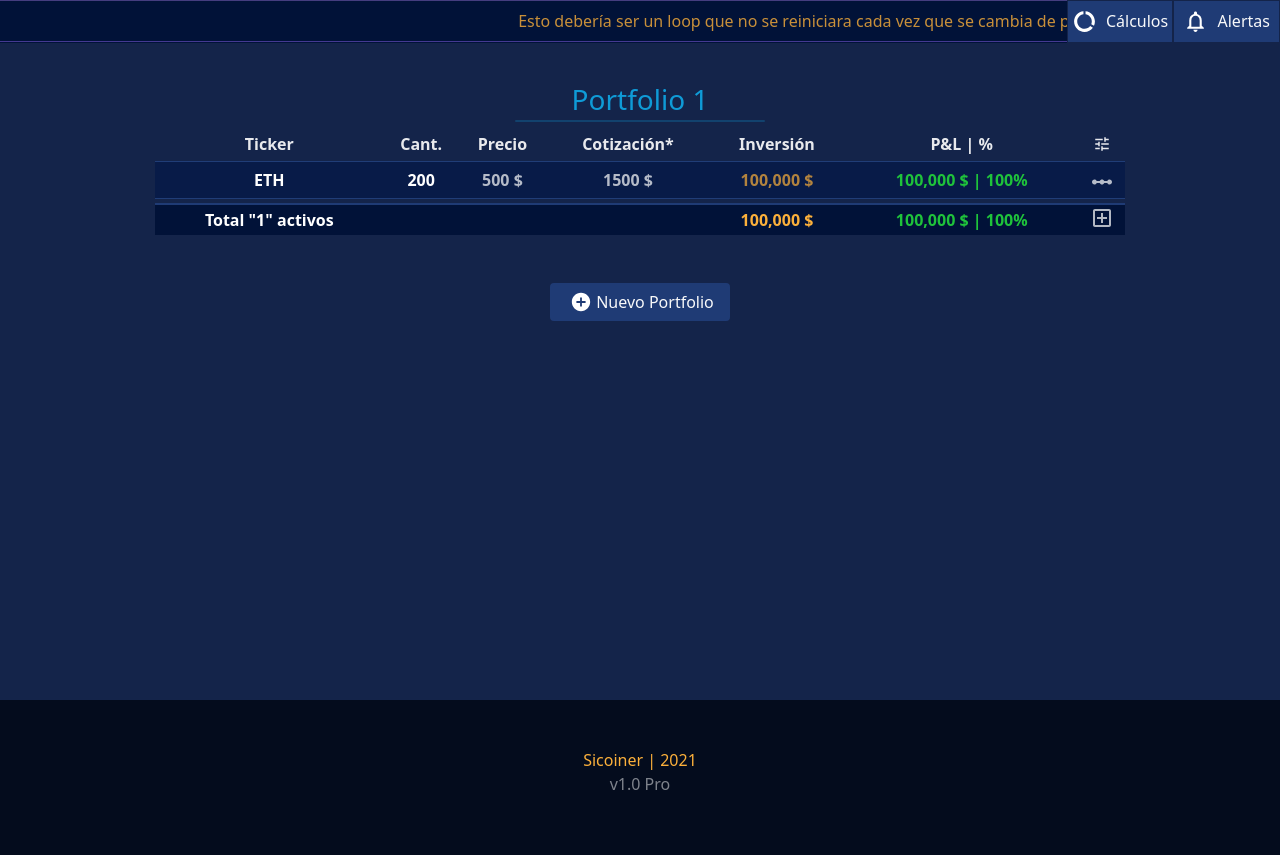
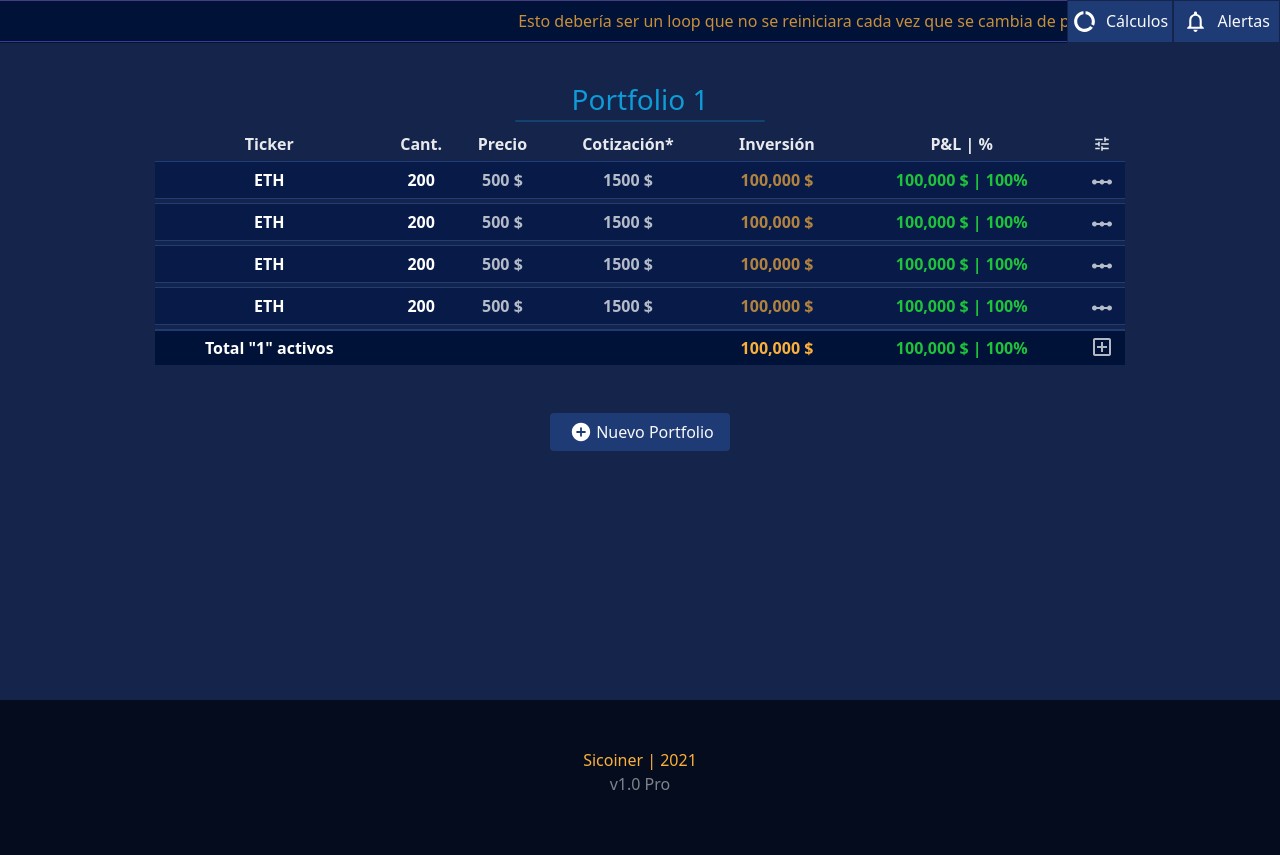
Before and after one commit to XekeL121/SicoinerHTML, a PHP site: page / in a window 1280 px wide. Shown: the part 88-943 px from the top of the page. Run offline with PHP 8.4, Linux system fonts and the light colour scheme; lists and menus that the app fills with data are empty; some libraries are stand-ins or nearby versions.

Commit message:
Varios retoques de código, parece que todo ok

```diff
--- a/css/styles.css
+++ b/css/styles.css
@@ -10,9 +10,14 @@ button{
     border: none !important;
 }
 
+.form-select > option{
+    text-align: center !important;
+}
+
 body{
     min-height: 100vh;
 }
+
 
 
 /* html{
@@ -58,12 +63,6 @@ h1{
     margin-bottom: auto;
 }
 
-.submenu .noticias{
-    /* margin-left: 10px !important;  */
-    /* text-overflow: ellipsis; */
-   /*  max-width: 98%;   */
-}
-
 #nuevoPort:hover,
 .submenu a:hover{
     background-color: rgb(44 83 178) !important;
@@ -74,16 +73,6 @@ h1{
     border-top: 0.1px rgb(137, 116, 230) inset !important;
     border-bottom: 0.1px rgb(86, 68, 168) inset !important;
 }
-
-/* #info {
-    width: 12px;
-    margin-bottom: 2.5px !important;
-    margin-right: 2px !important;
-} */
-
-/* #info p{
-    width: 20px;
-} */
 
 
 /* Falta maquetar */
@@ -160,7 +149,8 @@ hr {
     color: white;
 }
 
-.table > tr > .celda {
+.table > tr,
+#total > .celda{
     border-bottom: none !important;
     border-top: none !important;
     vertical-align: middle !important;
@@ -173,7 +163,7 @@ hr {
     padding-bottom: 5px !important;
 }
 
-#datos .celda {
+.activos .celda {
     padding-top: 3px !important;
     padding-bottom: 3px !important;
     border-bottom: rgb(32 61 119) solid 0.5px !important;
@@ -372,7 +362,7 @@ footer{
         font-size: 12px !important;
     }
 
-    #datos .celda {
+    .activos .celda {
         padding-top: 1px !important;
         padding-bottom: 1px !important;
         font-size: 12px !important;
@@ -490,7 +480,7 @@ footer{
         font-size: 11px !important;
     }
 
-    #datos .celda {
+    .activos .celda {
         padding-top: 1px !important;
         padding-bottom: 1px !important;
         font-size: 11px !important;
@@ -578,7 +568,7 @@ footer{
         font-size: 8px !important;
     }
 
-    #datos .celda {
+    .activos .celda {
         padding-top: 1px !important;
         padding-bottom: 1px !important;
         font-size: 8px !important;
@@ -662,7 +652,7 @@ footer{
         font-size: 10px !important;
     }
 
-    #datos .celda {
+    .activos .celda {
         padding-top: 1px !important;
         padding-bottom: 1px !important;
         font-size: 10px !important;
--- a/includes/calculos.php
+++ b/includes/calculos.php
@@ -1,6 +1,6 @@
-                <div class="ofertas p-2 px-5 row text-center justify-content-center  azulFondo">
+                <div class="ofertas p-2 px-5 text-center justify-content-center  azulFondo">
                     <!-- Aquí comienza el contenido -->
-                    <div class="tarjetas px-2 my-3 col col-lg-9 col-xl-8 col-md-8 col-8 text-center rounded of-hidden">
+                    <div class="tarjetas px-2 my-3 col col-lg-9 col-xl-8 col-md-8 col-8 text-center rounded of-hidden mx-auto">
                         <div id="selectCalc">
                             <form class="d-flex justify-content-center op80">
                                 <fieldset class="row">
--- a/includes/content.php
+++ b/includes/content.php
@@ -1,11 +1,11 @@
-                <div class="ofertas p-2 px-5 row text-center justify-content-center overflow-scroll azulFondo">
+                <div class="ofertas row p-2 px-5 text-center justify-content-center overflow-scroll azulFondo">
                     <!-- Aquí comienza el portfolio -->
-                    <div class="tarjetas px-2 my-3 col col-lg-9 col-xl-10 col-md-11 col-10 text-center">
+                    <div class="tarjetas px-2 my-3 col col-lg-9 col-xl-10 col-md-11 col-10 text-center mx-auto">
                         <h3 class="textoAzul mt-3 mb-1 text-light">Portfolio 1</h3>
                         <hr class="azulLogo text-light mx-auto rounded bg-white">
                         <div class="text-light mt-2 w-100">
                             <!-- La tabla tendrá máximo 10 filas , la versión Pro tendrá infinitas y además se podrán crear más portfolios-->
-                            <table class="table mt-1 mb-5 of-hidden">
+                            <table class="table mt-1 mb-5 of-hidden table-hover table-stripped">
                                 <thead>
                                     <tr>
                                         <th class="celdaTop" scope="col">Ticker</th>
@@ -30,9 +30,11 @@
                                     </tr>
                                 </thead>
                                 <tbody class="table azul1">
+
+
                                     <!-- Fila de datos del activo -->
                                     <div>
-                                        <tr id="datos">
+                                        <tr class="activos">
                                             <th class="celda opacityOff" scope="row">ETH</th>
                                             <!-- IMPORTANTE - El ticker no puede estar repetido en el mismo portfolio -->
                                             <th class="celda opacityOff">200</th> <!-- Cantidad de ADA en portfolio -->
@@ -52,6 +54,80 @@
                                     </div>
                                     <!-- Fin fila de datos del activo  -->
 
+
+                                    <!-- Fila de datos del activo -->
+                                    <div>
+                                        <tr class="activos">
+                                            <th class="celda opacityOff" scope="row">ETH</th>
+                                            <!-- IMPORTANTE - El ticker no puede estar repetido en el mismo portfolio -->
+                                            <th class="celda opacityOff">200</th> <!-- Cantidad de ADA en portfolio -->
+                                            <th class="celda">500 $</th> <!-- Precio medio de compra -->
+                                            <th class="celda">1500 $</th> <!-- Precio actual de ADA en el mercado -->
+                                            <th class="celda text-orange">100,000 $</th> <!-- Capital total invertido en ADA -->
+                                            <th class="celda opacityOff text-green">100,000 $ | 100%</th>
+                                            <!-- Ganancias | Porcentaje de ganancias en ADA ahora-->
+                                            <th class="celda bMenu">
+                                            <?php
+                                                include "includes/menufila_portfolio.php";
+                                            ?>
+                                            </th>
+                                        </tr>
+                                        <tr id="salto"></tr>
+                                        <!-- Este parámetro está por pulir, pero permite el margen inferior de 5px en cada fila -->
+                                    </div>
+                                    <!-- Fin fila de datos del activo  -->
+
+
+                                    <!-- Fila de datos del activo -->
+                                    <div>
+                                        <tr class="activos">
+                                            <th class="celda opacityOff" scope="row">ETH</th>
+                                            <!-- IMPORTANTE - El ticker no puede estar repetido en el mismo portfolio -->
+                                            <th class="celda opacityOff">200</th> <!-- Cantidad de ADA en portfolio -->
+                                            <th class="celda">500 $</th> <!-- Precio medio de compra -->
+                                            <th class="celda">1500 $</th> <!-- Precio actual de ADA en el mercado -->
+                                            <th class="celda text-orange">100,000 $</th> <!-- Capital total invertido en ADA -->
+                                            <th class="celda opacityOff text-green">100,000 $ | 100%</th>
+                                            <!-- Ganancias | Porcentaje de ganancias en ADA ahora-->
+                                            <th class="celda bMenu">
+                                            <?php
+                                                include "includes/menufila_portfolio.php";
+                                            ?>
+                                            </th>
+                                        </tr>
+                                        <tr id="salto"></tr>
+                                        <!-- Este parámetro está por pulir, pero permite el margen inferior de 5px en cada fila -->
+                                    </div>
+                                    <!-- Fin fila de datos del activo  -->
+
+
+                                    <!-- Fila de datos del activo -->
+                                    <div>
+                                        <tr class="activos">
+                                            <th class="celda opacityOff" scope="row">ETH</th>
+                                            <!-- IMPORTANTE - El ticker no puede estar repetido en el mismo portfolio -->
+                                            <th class="celda opacityOff">200</th> <!-- Cantidad de ADA en portfolio -->
+                                            <th class="celda">500 $</th> <!-- Precio medio de compra -->
+                                            <th class="celda">1500 $</th> <!-- Precio actual de ADA en el mercado -->
+                                            <th class="celda text-orange">100,000 $</th> <!-- Capital total invertido en ADA -->
+                                            <th class="celda opacityOff text-green">100,000 $ | 100%</th>
+                                            <!-- Ganancias | Porcentaje de ganancias en ADA ahora-->
+                                            <th class="celda bMenu">
+                                            <?php
+                                                include "includes/menufila_portfolio.php";
+                                            ?>
+                                            </th>
+                                        </tr>
+                                        <tr id="salto"></tr>
+                                        <!-- Este parámetro está por pulir, pero permite el margen inferior de 5px en cada fila -->
+                                    </div>
+                                    <!-- Fin fila de datos del activo  -->
+
+
+
+
+
+
                                     <!-- Fila de totales del portfolio -->
                                     <tr id="total" class="azul2 opacityOff z0">
                                         <th class="celda nowrap opacityOff" scope="row">Total "1" activos</th>
@@ -65,7 +141,7 @@
                                         <!-- Total ganancias en el portfolio entero -->
                                         <!-- Botón + de añadir nueva fila -->
                                         <th class="bMenu">
-                                            <button><img src="img/add_box_white_24dp.svg" alt=""></button>
+                                            <button class="mb-1"><img src="img/add_box_white_24dp.svg" alt=""></button>
                                         </th>
                                     </tr>
                                     <!-- Final fila de totales del portfolio -->
```
Also changed, not shown: includes/historial.php (+7 -7 lines).
